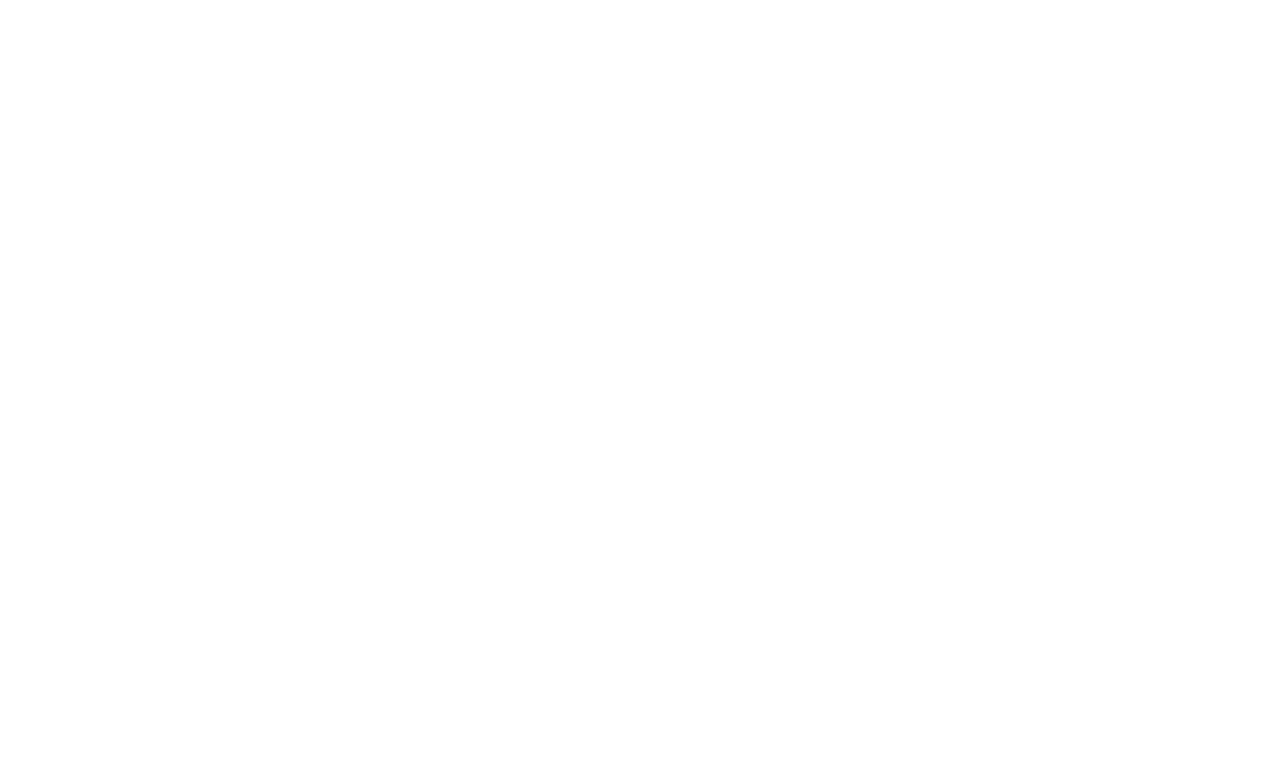
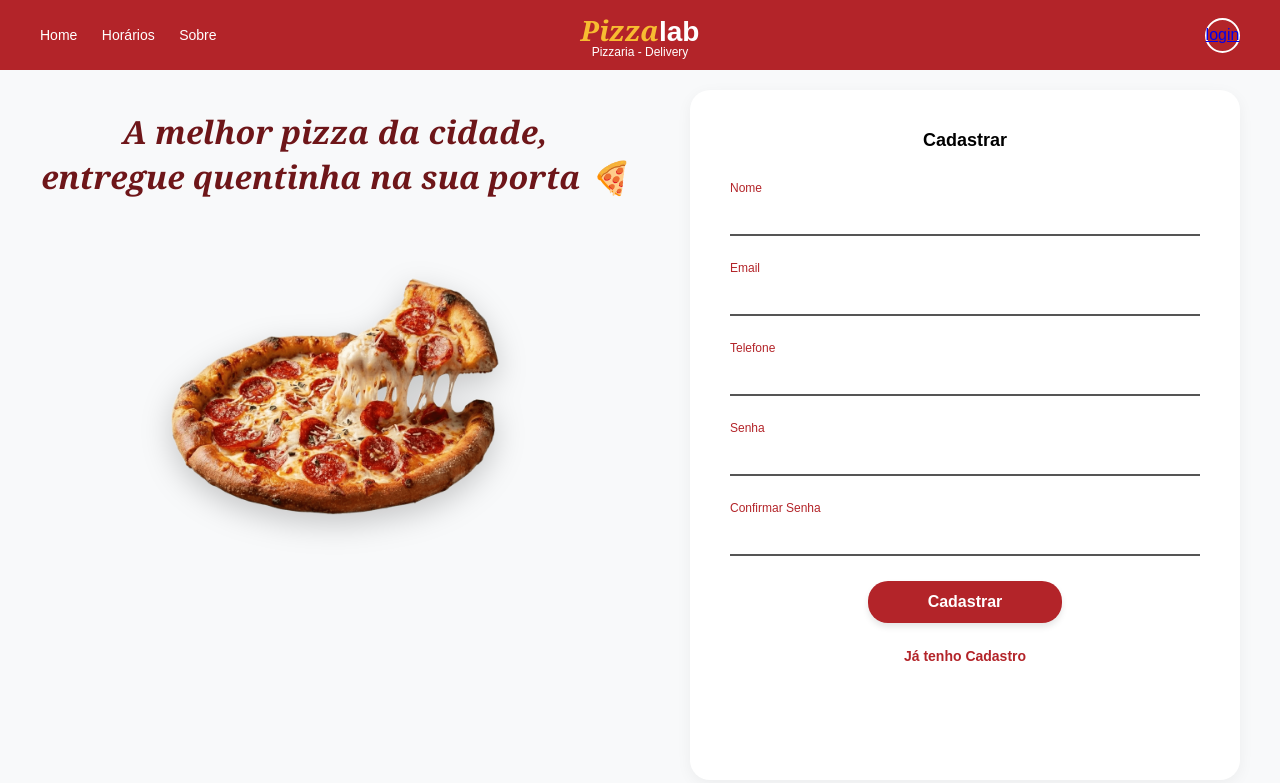
Before and after one commit to juceliocosta/projeto-web-pizzaria, a plain HTML site: page signup.html in a window 1280 px wide. Drawn offline with Linux system fonts and the light colour scheme.

Commit message:
Adiciona estrutura de login e cadastro, incluindo estilização e componentes JavaScript; remove código desnecessário e organiza arquivos CSS

```diff
--- a/assets/css/carrinho.css
+++ b/assets/css/carrinho.css
@@ -15,10 +15,7 @@
 }
 
 .cart-header {
-  background: var(--dark);
-  color: white;
   padding: 15px;
-  border-radius: 12px 12px 0 0;
   text-align: center;
 }
 
@@ -51,7 +48,7 @@
 
 .checkout-btn {
   width: 100%;
-  background-color: #2a9d8f;
+  background-color: var(--primary);
   color: white;
   border: none;
   padding: 15px;
--- a/assets/css/containerMenu.css
+++ b/assets/css/containerMenu.css
@@ -1,11 +1,3 @@
-.main-container {
-  display: flex;
-  flex: 1;
-  overflow: hidden;
-  padding: 20px;
-  gap: 20px;
-}
-
 /* Seção de Pizzas */
 .menu-container {
   flex: 3;
--- a/assets/css/global.css
+++ b/assets/css/global.css
@@ -1,9 +1,11 @@
 @import url('cardPizza.css');
 @import url('carrinho.css');
 @import url('containerMenu.css');
+@import url('header.css');
+@import url('login.css');
 
 :root {
-  --primary: #e63946;
+  --primary: #b32429;
   --dark: #1d3557;
   --light: #f1faee;
   --gray: #f8f9fa;
@@ -12,20 +14,24 @@
   --desktop: 1200px;
 }
 
+* {
+  margin: 0;
+  padding: 0;
+  box-sizing: border-box;
+  font-family: 'Arial', sans-serif;
+}
 
 body {
-  font-family: 'Segoe UI', Tahoma, Geneva, Verdana, sans-serif;
-  margin: 0;
   background-color: var(--gray);
   display: flex;
   flex-direction: column;
   height: 100vh;
 }
 
-header {
-  background-color: var(--dark);
-  color: white;
-  padding: 1rem 2rem;
-  text-align: center;
-  box-shadow: 0 2px 5px rgba(0,0,0,0.1);
+.main-container {
+  display: flex;
+  flex: 1;
+  overflow: hidden;
+  padding: 20px;
+  gap: 20px;
 }
--- /dev/null
+++ b/assets/css/header.css
@@ -0,0 +1,52 @@
+header {
+    background-color: var(--primary);
+    color: white;
+    display: flex;
+    justify-content: space-between;
+    align-items: center;
+    padding: 10px 40px;
+    height: 70px;
+}
+
+nav a {
+    color: white;
+    text-decoration: none;
+    margin-right: 20px;
+    font-size: 14px;
+}
+
+.logo-container {
+    text-align: center;
+    position: absolute;
+    left: 50%;
+    transform: translateX(-50%);
+}
+
+.logo-main {
+    font-family: 'Georgia', cursive, serif;
+    font-size: 28px;
+    font-style: italic;
+    font-weight: bold;
+    color: #f7bc31;
+}
+
+.logo-main span {
+    color: white;
+    font-style: normal;
+}
+
+.logo-sub {
+    font-size: 12px;
+    display: block;
+    margin-top: -4px;
+}
+
+.user-icon {
+    width: 35px;
+    height: 35px;
+    border: 2px solid white;
+    border-radius: 50%;
+    display: flex;
+    align-items: center;
+    justify-content: center;
+}
--- /dev/null
+++ b/assets/css/login.css
@@ -0,0 +1,121 @@
+
+/* lado esquerdo */
+.hero-side {
+    flex: 1;
+    text-align: center;
+    padding: 20px;
+}
+
+.hero-side h1 {
+    color: #6e1619;
+    font-family: 'Georgia', serif;
+    font-style: italic;
+    font-size: 32px;
+    margin-bottom: 30px;
+    line-height: 1.4;
+}
+
+.hero-pizza-img {
+    max-width: 350px;
+    width: 100%;
+    filter: drop-shadow(0px 10px 15px rgba(0,0,0,0.2));
+}
+
+/* lado direito (Login Card) */
+.login-side {
+    flex: 1;
+    display: flex;
+    justify-content: center;
+}
+
+.login-card {
+    background: white;
+    padding: 40px;
+    border-radius: 20px;
+    width: 100%;
+    max-width: 550px;
+    box-shadow: 0 4px 15px rgba(0,0,0,0.05);
+    text-align: center;
+}
+
+.login-header {
+    display: flex;
+    align-items: center;
+    justify-content: center;
+    gap: 10px;
+    font-size: 18px;
+    font-weight: bold;
+    margin-bottom: 30px;
+    color: #000;
+}
+
+.input-group {
+    margin-bottom: 25px;
+    text-align: left;
+}
+
+.input-group label {
+    display: block;
+    color: #b32429;
+    font-size: 12px;
+    margin-bottom: 5px;
+}
+
+.input-group input {
+    width: 100%;
+    border: none;
+    border-bottom: 2px solid #555;
+    padding: 8px 0;
+    font-size: 16px;
+    outline: none;
+    background: transparent;
+}
+
+.forgot-password {
+    color: #b32429;
+    text-decoration: none;
+    font-size: 14px;
+    font-weight: bold;
+    display: inline-block;
+    margin-bottom: 30px;
+}
+
+.btn-submit {
+    background-color: #b32429;
+    color: white;
+    border: none;
+    padding: 12px 60px;
+    font-size: 16px;
+    font-weight: bold;
+    border-radius: 20px;
+    cursor: pointer;
+    width: auto;
+    margin-bottom: 25px;
+    box-shadow: 0 4px 6px rgba(0,0,0,0.1);
+}
+
+.signup-text {
+    font-size: 14px;
+    color: #b32429;
+}
+
+.signup-text a {
+    color: #b32429;
+    font-weight: bold;
+    text-decoration: none;
+}
+
+/* Responsividade Básica */
+@media (max-width: 768px) {
+    .main-container {
+        flex-direction: column;
+        padding: 20px;
+    }
+    .logo-container {
+        position: static;
+        transform: none;
+    }
+    header {
+        justify-content: space-between;
+    }
+}
--- a/signup.html
+++ b/signup.html
@@ -0,0 +1,66 @@
+<!DOCTYPE html>
+<html lang="pt-BR">
+<head>
+    <meta charset="UTF-8">
+    <meta name="viewport" content="width=device-width, initial-scale=1.0">
+    <title>PizzaLab - Login</title>
+    <link rel="stylesheet" href="assets/css/global.css">
+
+    <script type="module" src="./src/components/Header.js"></script>
+</head>
+<body>
+
+    <header id="header-container"></header>
+
+    <main class="main-container">
+        <section class="hero-side">
+            <h1>A melhor pizza da cidade,<br>entregue quentinha na sua porta 🍕</h1>
+            <img src="assets/images/pizza-img.png" alt="Pizza demonstrativa" class="hero-pizza-img">
+        </section>
+
+        <section class="login-side">
+            <div class="login-card">
+                <div class="login-header">
+                    <span>Cadastrar</span>
+                </div>
+
+                <form>
+                    <div class="input-group">
+                        <label for="nome">Nome</label>
+                        <input type="text" id="nome" required>
+                    </div>
+
+                    <div class="input-group">
+                        <label for="email">Email</label>
+                        <input type="email" id="email" required>
+                    </div>
+
+                    <div class="input-group">
+                        <label for="telefone">Telefone</label>
+                        <input type="tel" id="telefone">
+                    </div>
+
+                    <div class="input-group">
+                        <label for="password">Senha</label>
+                        <input type="password" id="password" required>
+                    </div>
+
+                    <div class="input-group">
+                        <label for="password">Confirmar Senha</label>
+                        <input type="password" id="password" required>
+                    </div>
+
+                    <div>
+                        <button type="submit" class="btn-submit">Cadastrar</button>
+                    </div>
+
+                    <div class="signup-text">
+                        <a href="login.html">Já tenho Cadastro</a>
+                    </div>
+                </form>
+            </div>
+        </section>
+    </main>
+
+</body>
+</html>
--- /dev/null
+++ b/src/components/Header.js
@@ -0,0 +1,19 @@
+const FRONT_URL = 'http://127.0.0.1:5500';
+
+document.addEventListener('DOMContentLoaded', async () => {
+    const produtosList = document.getElementById('header-container');
+    produtosList.innerHTML = `
+      <nav>
+          <a href="${FRONT_URL}/index.html">Home</a>
+          <a href="${FRONT_URL}/horarios.html">Horários</a>
+          <a href="${FRONT_URL}/sobre.html">Sobre</a>
+      </nav>
+      <div class="logo-container">
+          <div class="logo-main">Pizza<span>lab</span></div>
+          <span class="logo-sub">Pizzaria - Delivery</span>
+      </div>
+      <div class="user-icon">
+          <a href="${FRONT_URL}/login.html">login</a>
+      </div>
+    `;
+});
```
Also changed, not shown: index.html (+7 -23 lines), login.html (+53 -0 lines), src/components/CartItem.js (added, +17 -0 lines), src/components/CartPanel.js (added, +14 -0 lines), src/main.js (deleted, +0 -26 lines), src/services/api.js (+22 -0 lines), assets/images/pizza-img.png (added), src/components/Carrinho.js (deleted).
